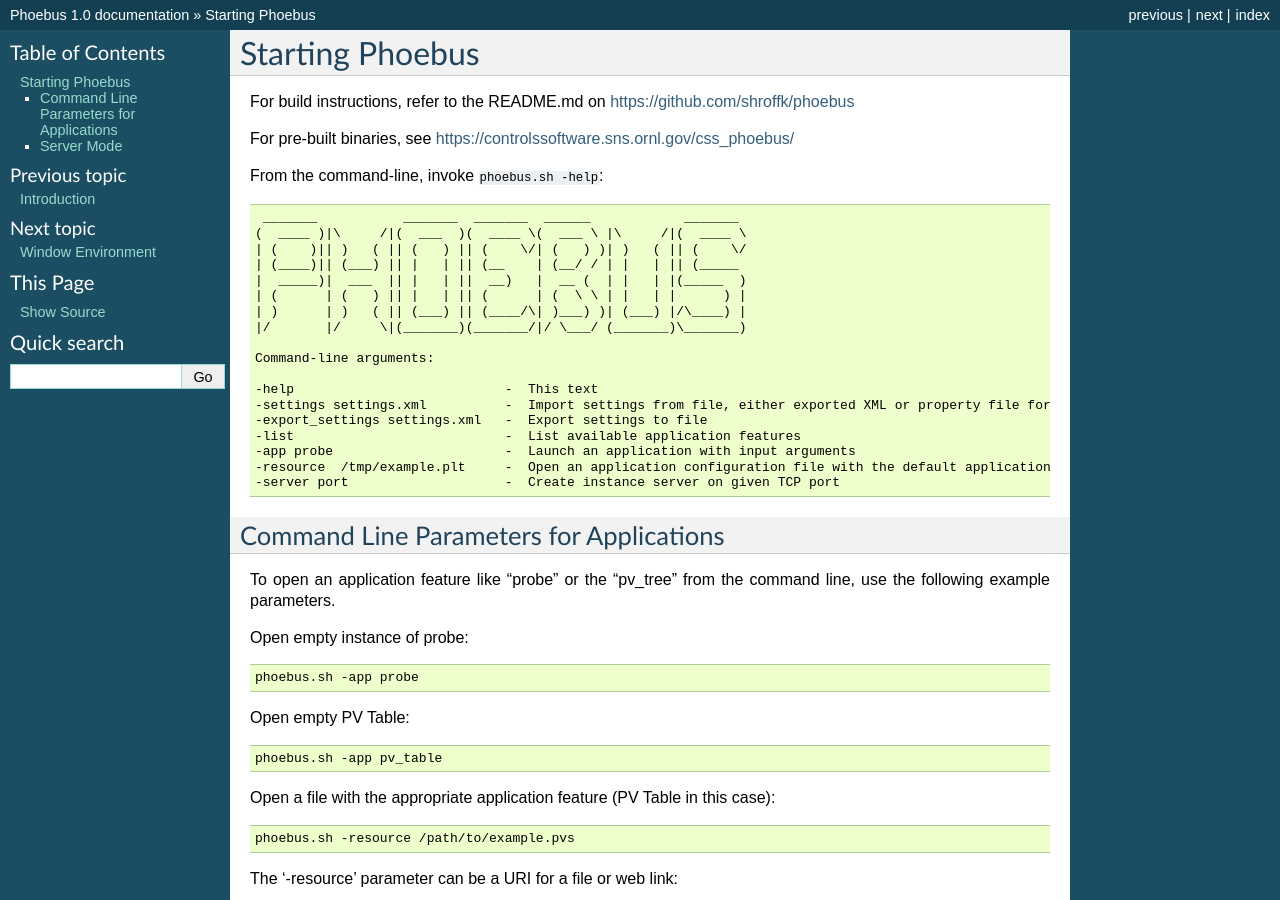
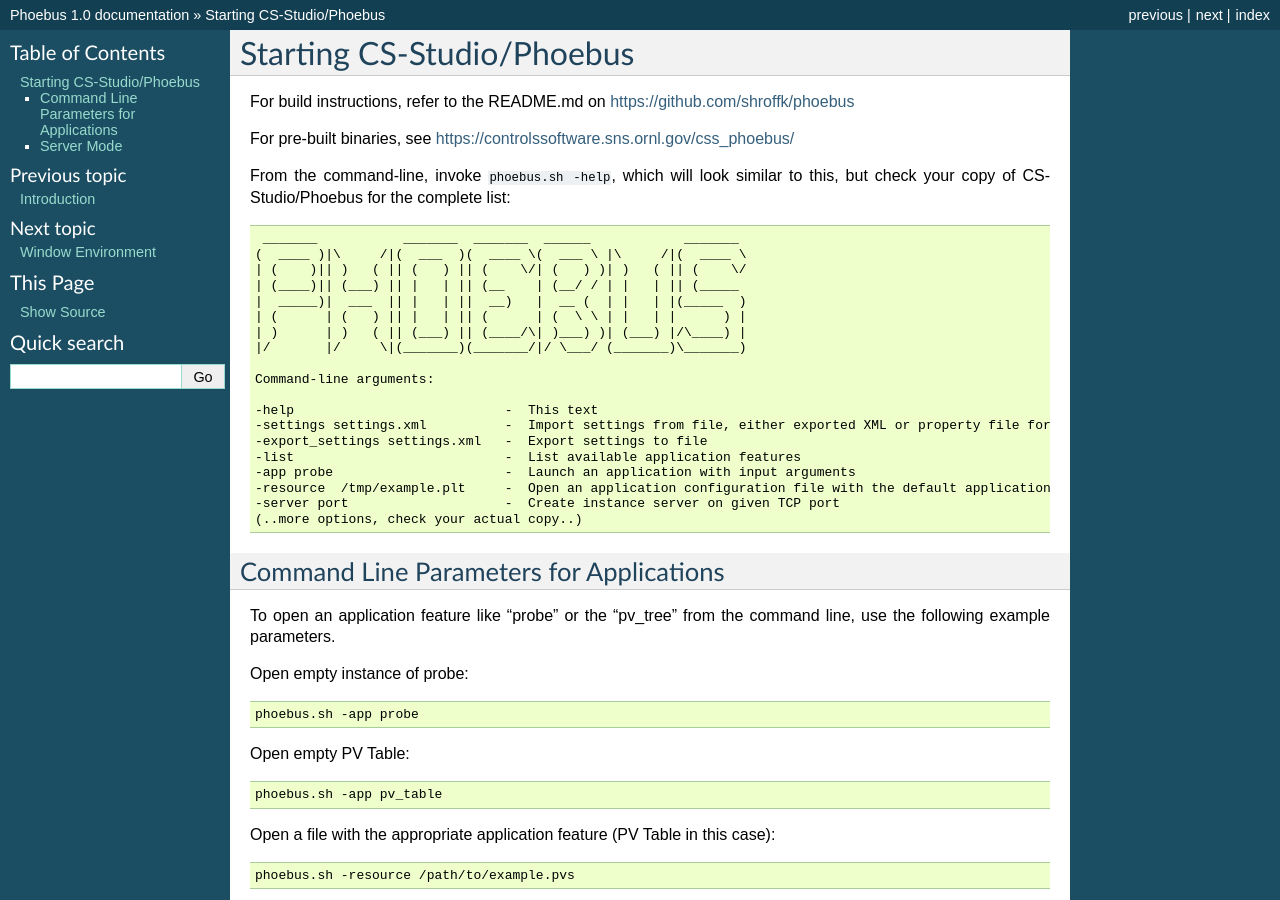
Before and after one commit to kasemir/phoebus-doc, a Sphinx documentation site: the page built from source/running.rst, in a window 1280 px wide and 900 px high. Built offline with Sphinx 7.4.7, drawn with Linux system fonts in a browser that asks for light colours; some of the changed text lies outside the part shown.

Commit message:
Update running.rst

```diff
--- a/source/running.rst
+++ b/source/running.rst
@@ -1,11 +1,13 @@
-Starting Phoebus
-================
+Starting CS-Studio/Phoebus
+==========================
 
 For build instructions, refer to the README.md on https://github.com/shroffk/phoebus
 
 For pre-built binaries, see https://controlssoftware.sns.ornl.gov/css_phoebus/
 
-From the command-line, invoke ``phoebus.sh -help``::
+From the command-line, invoke ``phoebus.sh -help``, which will look
+similar to this, but check your copy of CS-Studio/Phoebus
+for the complete list::
 
       _______           _______  _______  ______            _______
      (  ____ )|\     /|(  ___  )(  ____ \(  ___ \ |\     /|(  ____ \
@@ -25,6 +27,8 @@
      -app probe                      -  Launch an application with input arguments
      -resource  /tmp/example.plt     -  Open an application configuration file with the default application
      -server port                    -  Create instance server on given TCP port
+     (..more options, check your actual copy..)
+
 
 Command Line Parameters for Applications
 ----------------------------------------
```
